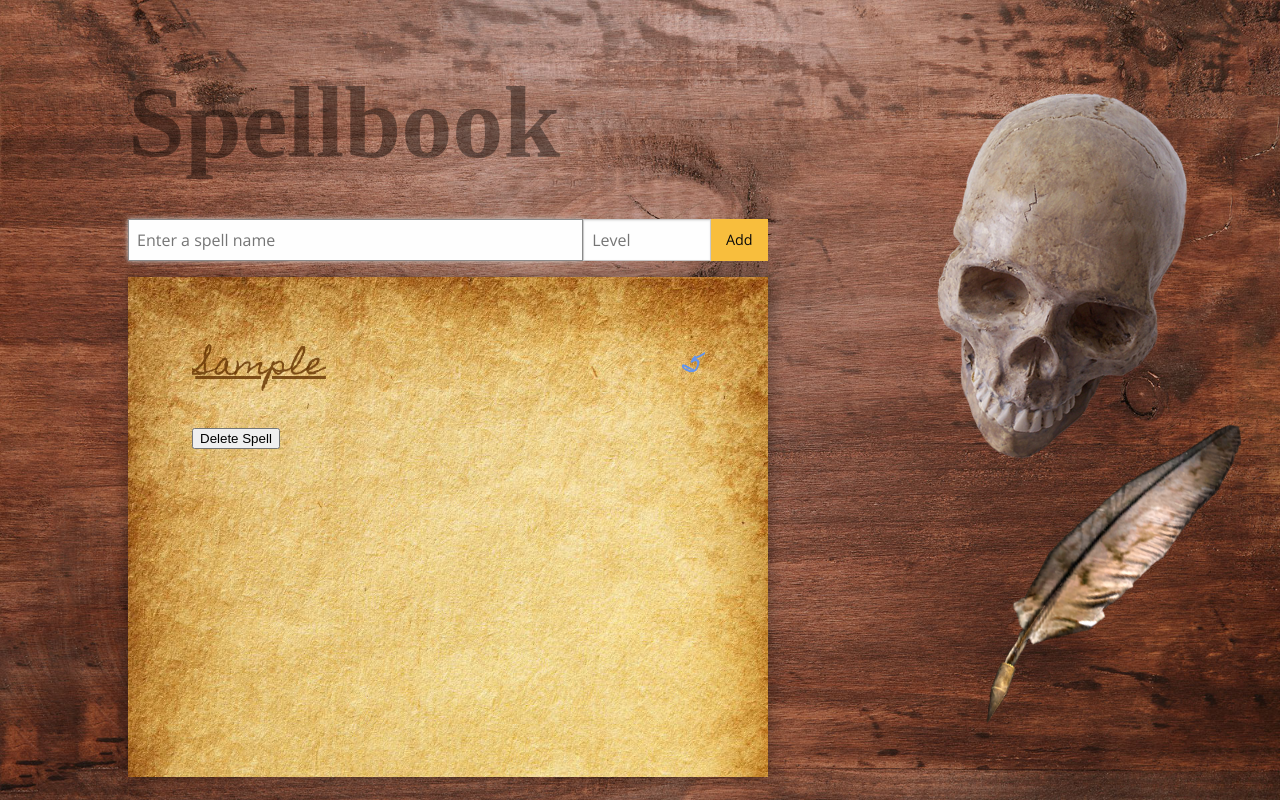
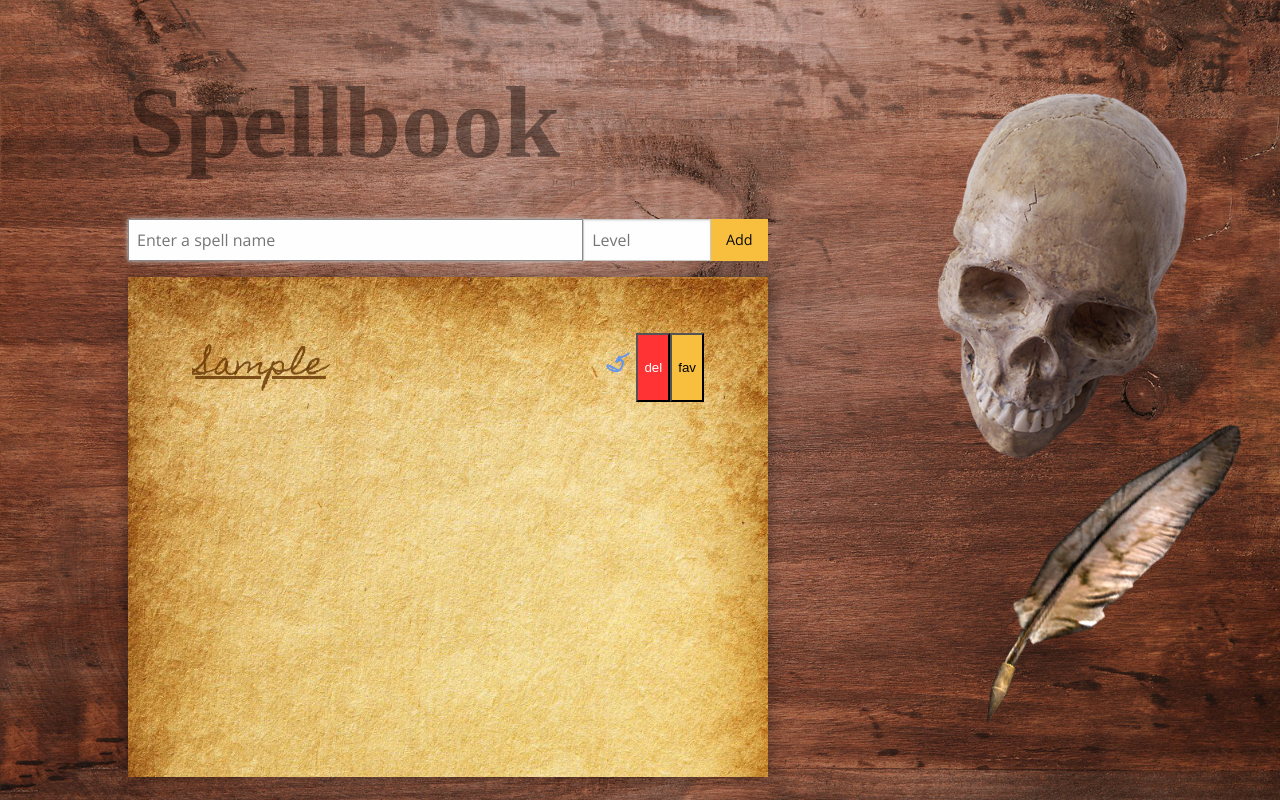
Before and after one commit to fangbilly/Spellbook, a plain HTML site: page index.html in a window 1280 px wide. Both pictures are taken after typing "Sample", "5" into the empty fields and a click on the button "Add". Drawn offline with nearby package versions, Linux system fonts and the light colour scheme; a web font is replaced by a local one.

Commit message:
update to adding fav button setting

```diff
--- a/index.css
+++ b/index.css
@@ -146,17 +146,27 @@ input.small {
 
 .spell .name {
   text-decoration: underline;
-  max-width: 80%;
+  width: 80%;
   overflow-x: hidden;
   text-overflow: ellipsis;
   padding-left: 0.1em;
+  white-space: nowrap;
 }
 .level {
   color: cornflowerblue;
+  padding: 0 0.25em;
 }
 
-.deleteButton:hover{
-  background-color : rgb(14, 13, 13);
-  text-emphasis-color: rgb(126, 16, 16);
+button.delete {
+  background-color: #ff3333;
+  color: white;
+}
 
+button.fav {
+  background-color: #F8BE3D;
+  color: black;
 }
+
+.template {
+  display: none;
+}
--- a/index.html
+++ b/index.html
@@ -10,7 +10,6 @@
 <body>
   <img src="skull.png" id="skull" alt="">
   <img src="quill.png" id="quill" alt="">
-
 
   <h1>Spellbook</h1>
 
@@ -35,7 +34,14 @@
   </form>
 
   <main>
-    <ul id="spells"></ul>
+    <ul id="spells">
+      <li class="spell template">
+        <span class="name"></span>
+        <span class="level"></span>
+        <button class="delete">del</button>
+        <button class="fav">fav</button>
+      </li>
+    </ul>
   </main>
 
   <script src="index.js"></script>
--- a/index.js
+++ b/index.js
@@ -1,101 +1,80 @@
 const app = {
   init: function() {
+    this.spells = []
+    this.template = document.querySelector('.spell.template')
+
     const form = document.querySelector('form')
     form.addEventListener('submit', ev => {
       this.handleSubmit(ev)
     })
-
-
   },
 
   renderProperty: function(name, value) {
     const el = document.createElement('span')
     el.textContent = value
     el.classList.add(name)
-    this.spellNote.push(value)
+    el.setAttribute('title', value)
     return el
   },
 
   renderItem: function(spell) {
-    // ['name', 'level']
+    const item = this.template.cloneNode(true)
+    item.classList.remove('template')
+
+    // ['name', 'level', etc.]
     properties = Object.keys(spell)
 
-    // collect an array of renderProperty's return values
-    // (an array of <span> elements)
-    const childElements = properties.map(property => {
-      return this.renderProperty(property, spell[property])
+    // Replace the appropriate values in each <span>
+    properties.forEach(property => {
+      const el = item.querySelector(`.${property}`)
+      el.textContent = spell[property]
+      el.setAttribute('title', spell[property])
     })
 
-    const item = document.createElement('li')
-    item.classList.add('spell')
+    // delete button
+    item
+      .querySelector('button.delete')
+      .addEventListener(
+        'click',
+        this.removeSpell.bind(this, spell)
+      )
 
-    // append each <span> to the <li>
-    childElements.forEach(el => {
-      item.appendChild(el)
-    })
+    // fav button
+
 
     return item
   },
 
+  removeSpell: function(spell, ev) {
+    // Remove from the DOM
+    const button = ev.target
+    const item = button.closest('.spell')
+    item.parentNode.removeChild(item)
+
+    // Remove from the array
+    const i = this.spells.indexOf(spell)
+    this.spells.splice(i, 1)
+  },
+
   handleSubmit: function(ev) {
     ev.preventDefault()
+
     const f = ev.target
 
     const spell = {
       name: f.spellName.value,
       level: f.level.value,
     }
+    this.spells.push(spell)
 
     const item = this.renderItem(spell)
 
-    let fullSpell = this.organizeNote(this.spellNote)
-
     const list = document.querySelector('#spells')
     list.appendChild(item)
-    item.id = 'deleteButton'+ this.buttonCount
-    list.appendChild(this.addButton(item,fullSpell))
 
     f.reset()
     f.spellName.focus()
-
-   },
-
-  spellBook:[],
-
-  spellNote:[],
-
-  addButton: function(item,fullSpell){
-    const btn = document.createElement("BUTTON")
-    btn.textContent = "Delete Spell"
-    btn.classList.add('deleteButton')
-    btn.id = 'deleteButton'+ this.buttonCount
-    btn.name = fullSpell
-    this.buttonCount++
-    btn.addEventListener('click', ev => { this.deleteSpell(ev)})
-    return btn
   },
-
-  deleteSpell: function(ev){
-    const buttonToDelete = ev.target
-    const buttonID = ev.target.id
-    const listToDelete = document.getElementById(buttonID)
-    const list = document.querySelector('#spells')
-    list.removeChild(buttonToDelete)
-    list.removeChild(listToDelete)
-    let k = this.spellBook.indexOf(buttonToDelete)
-    this.spellBook.splice(k-1,1)
-
-  },
-
-  buttonCount:1,
-
-  organizeNote: function(spellNote){
-    let fullSpell = `Spell Name: ${this.spellNote[0]}, Level: ${this.spellNote[1]}`
-    this.spellBook.push(fullSpell)
-    this.spellNote=[]
-    return fullSpell
-  },
-
 }
 
 app.init()
```
